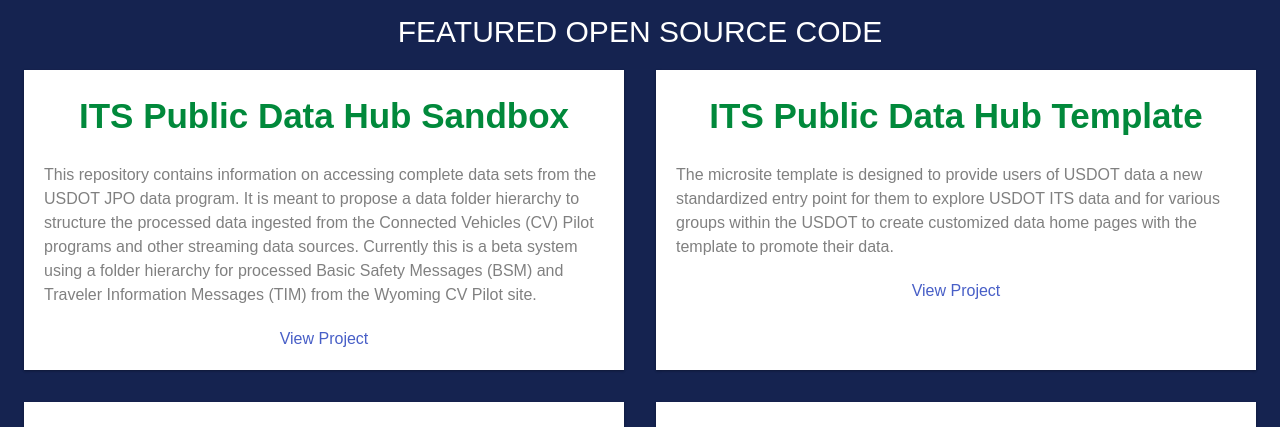
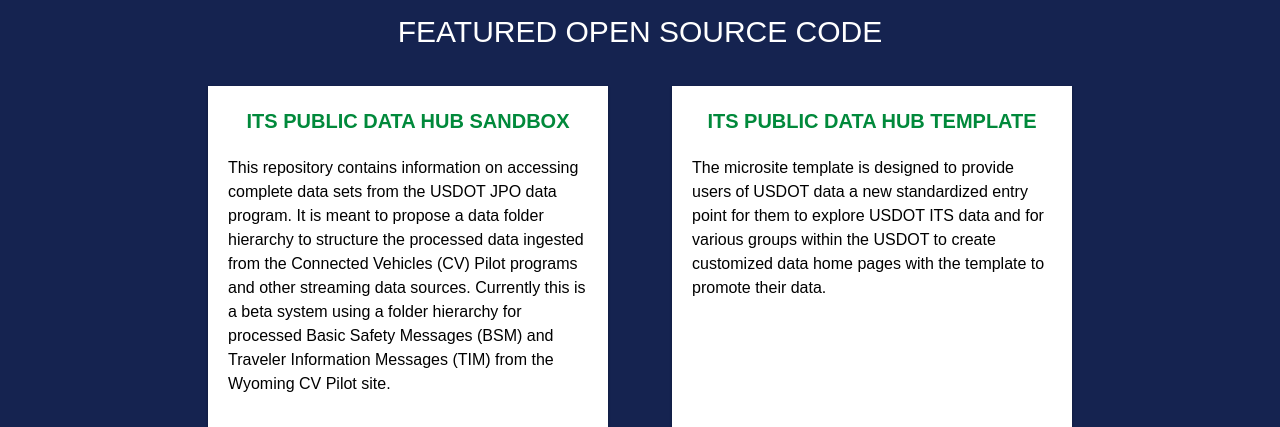
Before and after one commit to AlexaChristianBAH/usdot-its-jpo-code-portal, a Vue app: page / in a window 1280 px wide. Shown: the part 525-952 px from the top of the page. Built offline with nearby package versions, Linux system fonts and the light colour scheme.

Commit message:
all of card is now a link and has better margins

```diff
--- a/src/components/FeaturedCode.vue
+++ b/src/components/FeaturedCode.vue
@@ -2,15 +2,14 @@
   <div class="featured-code">
 
     <!--===================FEATURED CODE CARD===================-->
-    <ul>
-      <li>
+    <a :href="link" target="_blank">
+      <ul>
+        <li>
           <p class="featured-code-title">{{ title }}</p>
           <p class="featured-code-description">{{ description }}</p>
         </li>
-      <li>
-        <a :href="link" target="_blank">View Project</a>
-      </li>
-    </ul>
+      </ul>
+    </a>
 
   </div>
 </template>
@@ -36,10 +35,10 @@
 }
 .featured-code {
   background-color: white;
-  height: 100%;
+  height: 400px;
   min-height: 300px;
-  width: 600px;
-  margin: 1rem;
+  width: 400px;
+  margin: 2rem;
   /* border-radius: 4px; */
   display: inline-block;
   box-shadow: 0 1px 3px rgba(0, 0, 0, 0.12), 0 1px 2px rgba(0, 0, 0, 0.24);
@@ -47,19 +46,22 @@
   vertical-align: top;
 }
 .featured-code:hover {
-  /* box-shadow: 0 14px 28px rgba(0, 0, 0, 0.25), 0 10px 10px rgba(0, 0, 0, 0.22); */
-  transform: scale(1.1);
+  transform: scale(1.08);
+  cursor: pointer;
 }
 .featured-code-description {
   padding: 20px;
   text-align: left;
-  color: gray;
 }
 .featured-code-title {
   color: #01893b;
-  padding-top: 20px;
+  padding: 20px 5px 0 5px;
   text-align: center;
   font-weight: bold;
-  font-size: 35px;
+  font-size: 20px;
+  text-transform: uppercase;
+}
+a {
+  color: black;
 }
 </style>
```
